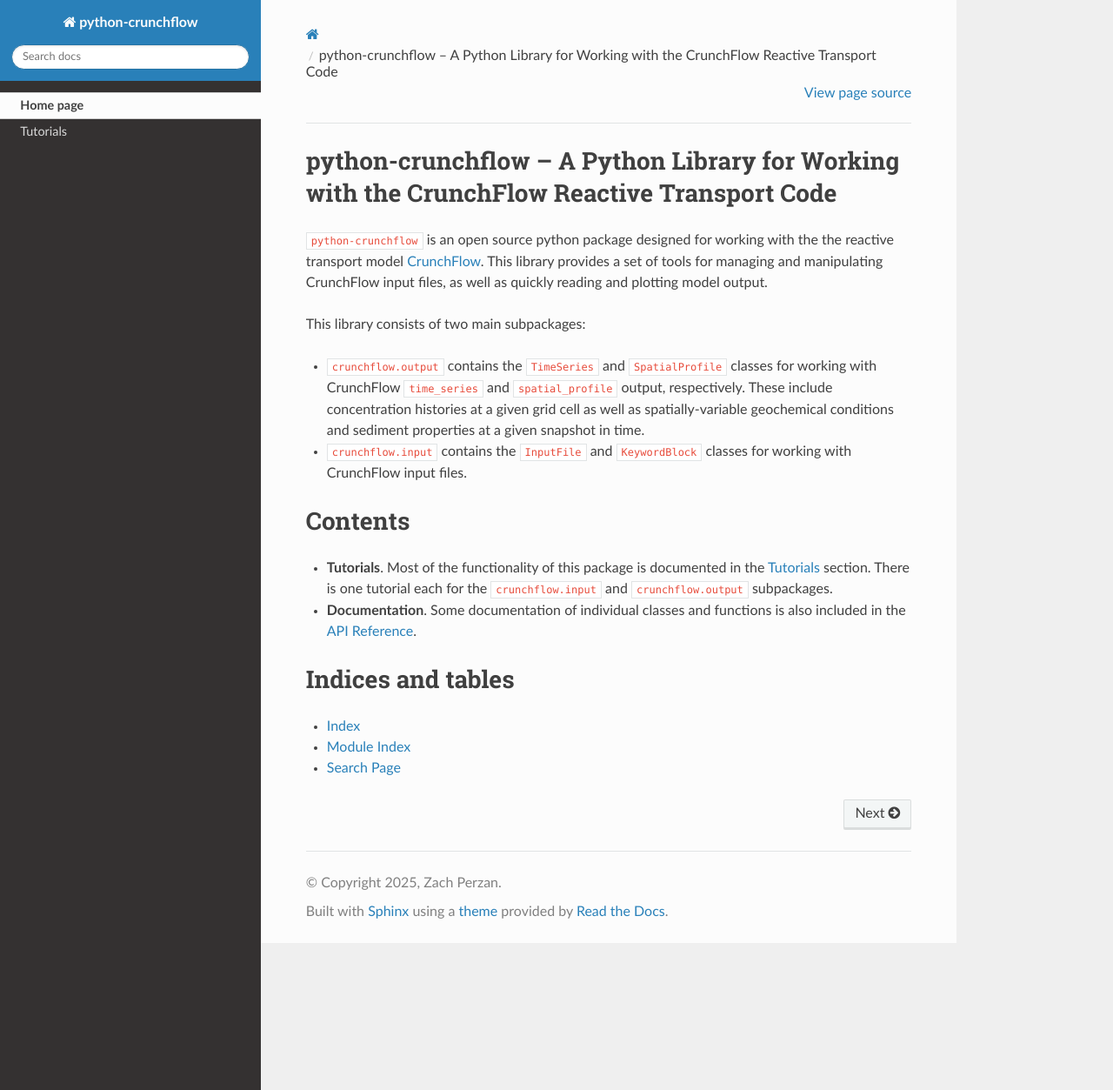
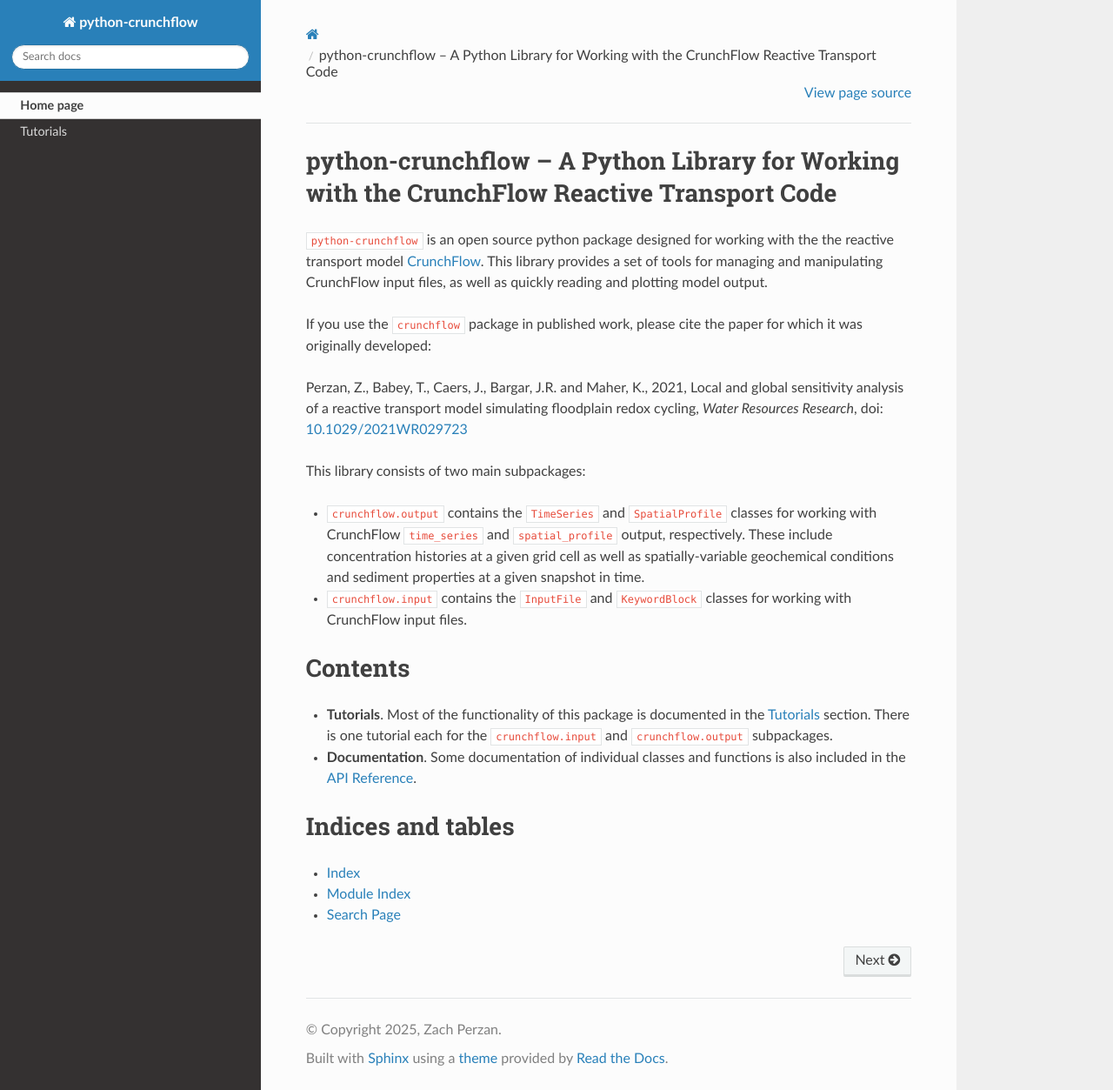
Before and after one commit to zperzan/python-crunchflow, a Sphinx documentation site: the page built from docs/index.rst, in a window 1280 px wide and 1253 px high. Shown: the whole window at 87% size. Built offline with Sphinx 7.4.7 and the Read the Docs theme 3.1.0, drawn with Linux system fonts in a browser that asks for light colours.

Commit message:
Updated documentation homepage

```diff
--- a/docs/index.rst
+++ b/docs/index.rst
@@ -2,9 +2,13 @@ python-crunchflow -- A Python Library for Working with the CrunchFlow Reactive T
 =============================================================================================
 
 ``python-crunchflow`` is an open source python package designed for working with the the reactive
-transport model `CrunchFlow <https://bitbucket.org/crunchflow/>`_. This library provides a set
+transport model `CrunchFlow <https://github.com/CISteefel/CrunchTope>`_. This library provides a set
 of tools for managing and manipulating CrunchFlow input files, as well as quickly reading and
 plotting model output.
+
+If you use the ``crunchflow`` package in published work, please cite the paper for which it was originally developed:
+
+Perzan, Z., Babey, T., Caers, J., Bargar, J.R. and Maher, K., 2021, Local and global sensitivity analysis of a reactive transport model simulating floodplain redox cycling, *Water Resources Research*, doi: `10.1029/2021WR029723 <https://dx.doi.org/10.1029/2021WR029723>`_
 
 This library consists of two main subpackages:
 
@@ -22,7 +26,7 @@ Contents
    Tutorials <tutorials>
 
 - **Tutorials**. Most of the functionality of this package is documented in the `Tutorials <tutorials.html>`_ section. There is one tutorial each for the ``crunchflow.input`` and ``crunchflow.output`` subpackages.
-- **Documentation**. Some documentation of individual classes and functions is also included in the `API Reference <autoapi/crunchflow/index.html>`_.
+- **Documentation**. Some documentation of individual classes and functions is also included in the `API Reference <autoapi/index.html>`_.
 
 Indices and tables
 ==================
```
Also changed, not shown: docs/notebooks/InputModule.ipynb, docs/notebooks/OutputModule.ipynb, 1 other file.
